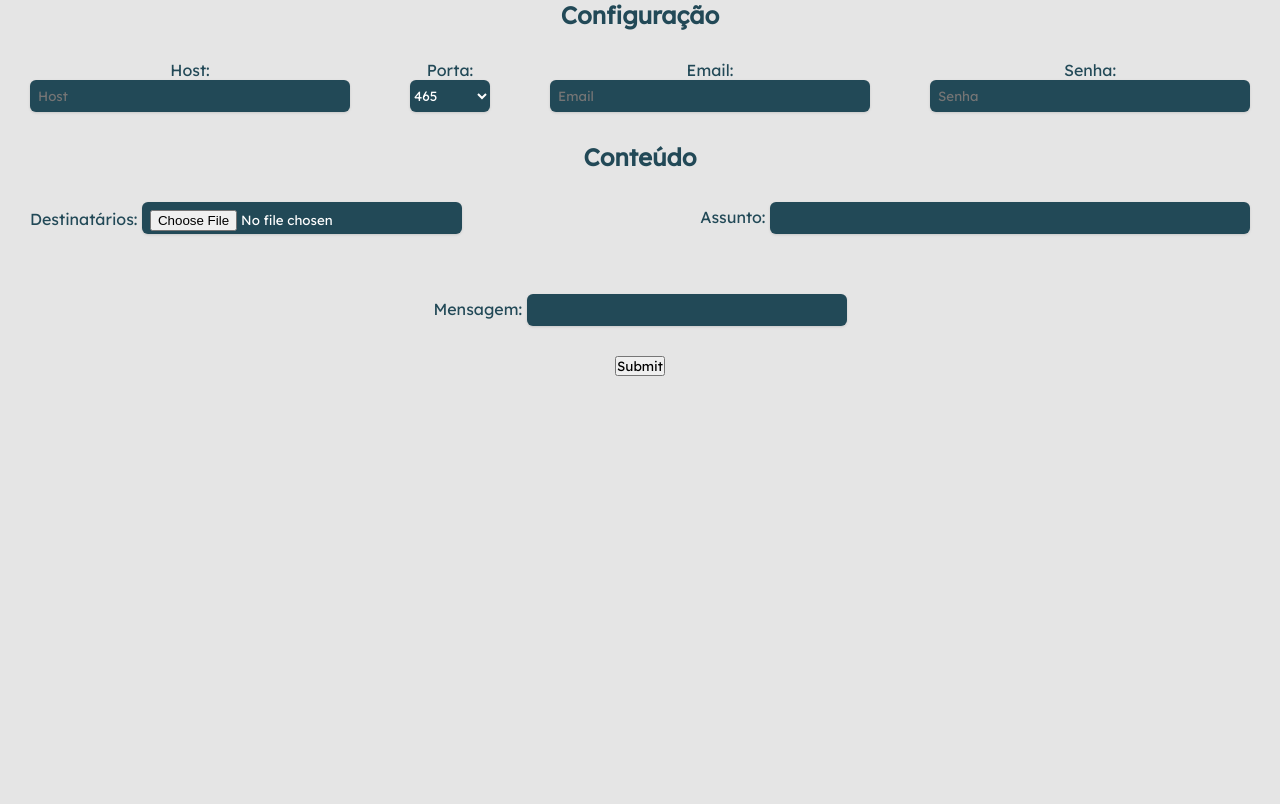
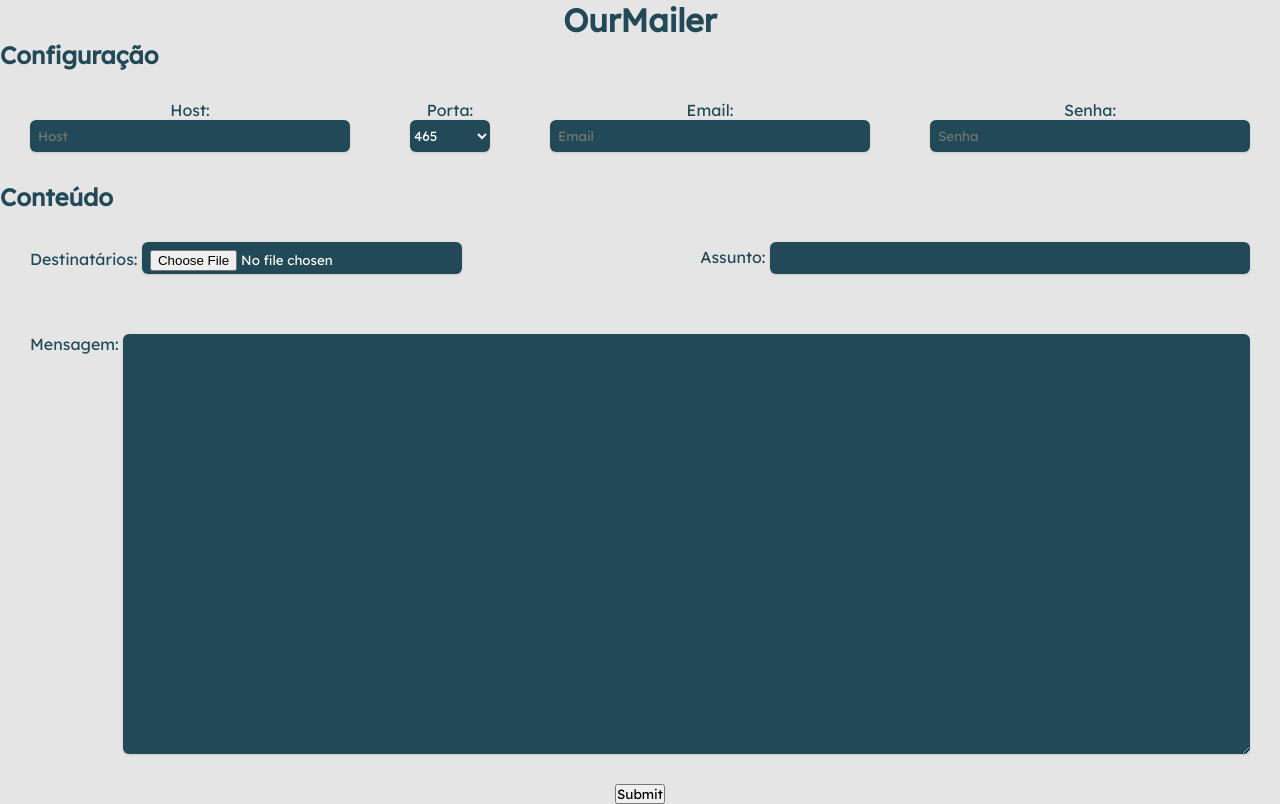
Before and after one commit to ogeanvictor/OurMailer, a React (Vite) app in the folder frontend/: page / in a window 1280 px wide. Built offline with nearby package versions, Linux system fonts and the light colour scheme.

Commit message:
feat: Style message content

```diff
--- a/frontend/src/components/Form.css
+++ b/frontend/src/components/Form.css
@@ -1,3 +1,7 @@
+h1 {
+    color: #224957;
+}
+
 .form {
     height: auto;
     align-items: center;
@@ -55,4 +59,23 @@
 
 .message {
     width: 100%;
+    display: flex;
+    height: 30rem;
 }
+
+#message-content {
+    width: 100%;
+    display: flex;
+}
+
+#message-input {
+    width: 100%;
+    height: 100%;
+    margin-left: 4px;
+    font-size: medium;
+}
+
+.subtitles {
+    width: 100%;
+    display: flex;
+}
--- a/frontend/src/components/Form.tsx
+++ b/frontend/src/components/Form.tsx
@@ -53,9 +53,13 @@ function Form() {
 
   return (
     <>
+      <h1>OurMailer</h1>
+
       <form className='form' onSubmit={handleSubmit(onSubmit)}>
+        <div className='subtitles'>
+          <h2>Configuração</h2>
+        </div>
 
-        <h2>Configuração</h2>
         <div className='configs'>
           <div className='box'>
             <label htmlFor="host">Host: </label>
@@ -81,7 +85,10 @@ function Form() {
           </div>
         </div>
 
-        <h2>Conteúdo</h2>
+        <div className='subtitles'>
+          <h2>Conteúdo</h2>
+        </div>
+
         <div className='content'>
           <div className='box'>
             <label htmlFor="to">Destinatários: </label>
@@ -97,7 +104,7 @@ function Form() {
         <div className='message'>
           <div className='box' id='message-content'>
             <label htmlFor="message">Mensagem: </label>
-            <input className='input' id='message-input' {...register("message")} />
+            <textarea className='input' id='message-input' {...register("message")} />
           </div>
         </div>
 
```
